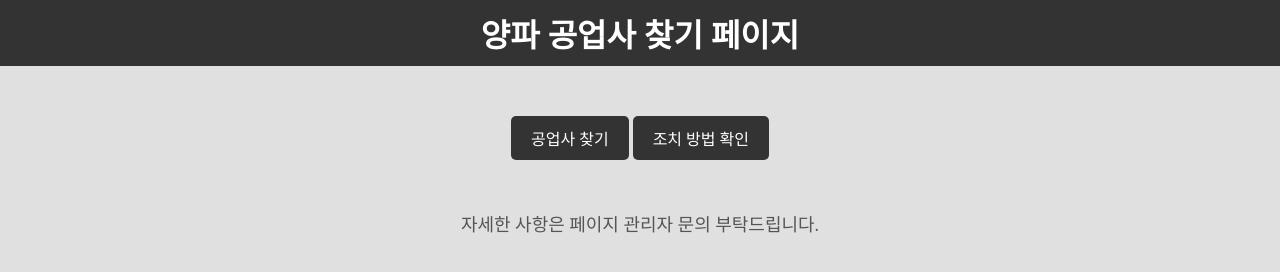
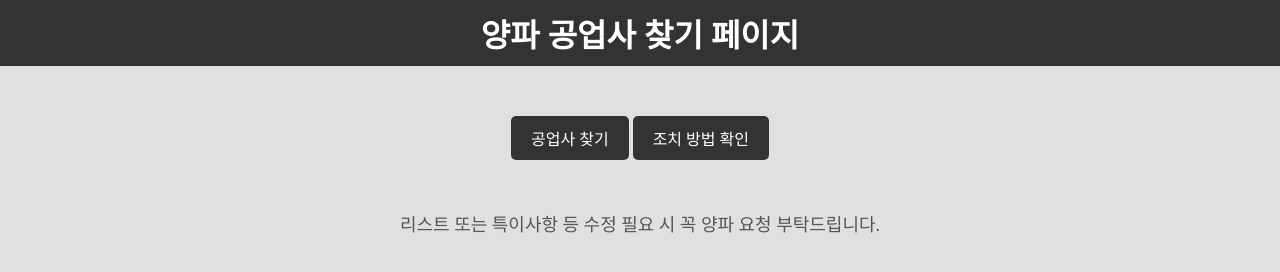
Before and after one commit to taejunekwon/mainfindmap, a plain HTML site: page index.html in a window 1280 px wide. Drawn offline with Linux system fonts and the light colour scheme.

Commit message:
서브 3 코드

```diff
--- a/index.html
+++ b/index.html
@@ -46,7 +46,7 @@
 
     <!-- 추가된 문구 -->
     <div class="center-text">
-        자세한 사항은 페이지 관리자 문의 부탁드립니다.
+        리스트 또는 특이사항 등 수정 필요 시 꼭 양파 요청 부탁드립니다.
     </div>
 </body>
 
```
